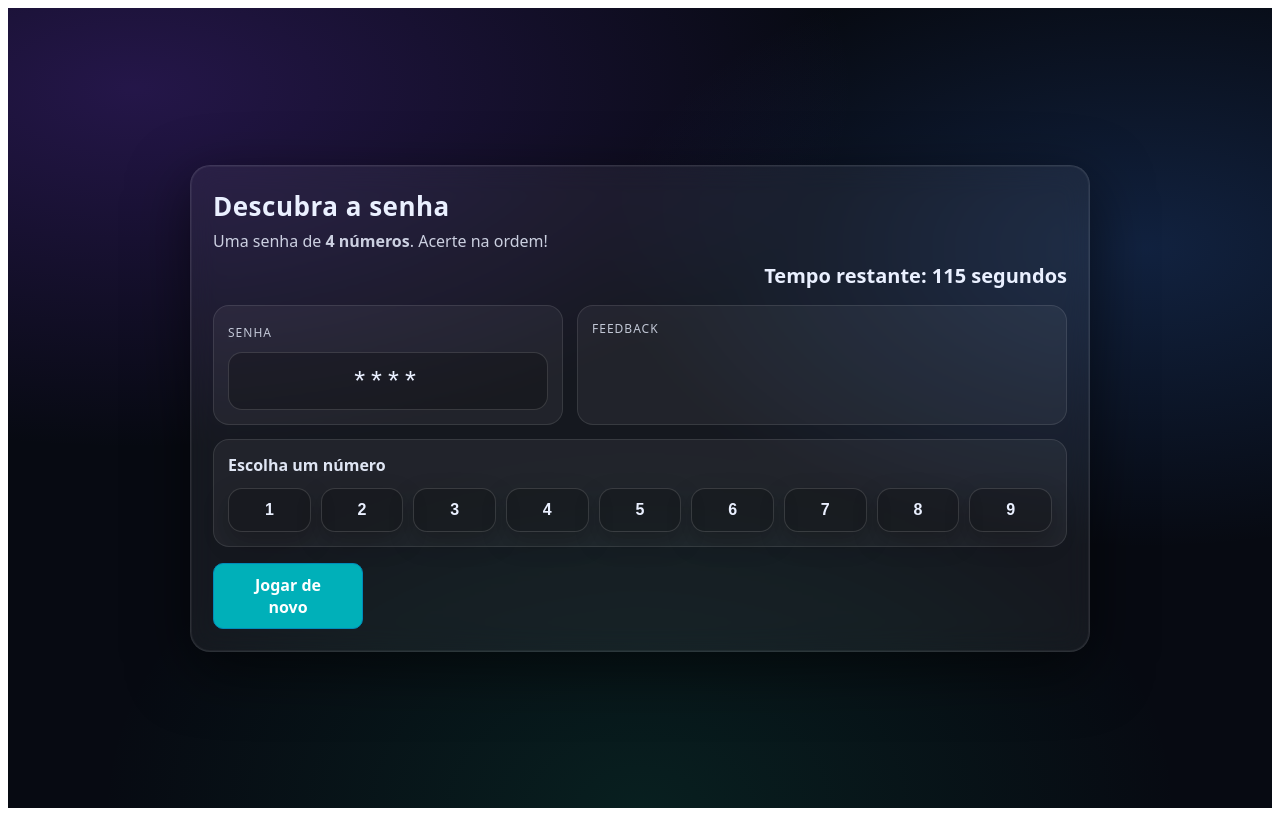
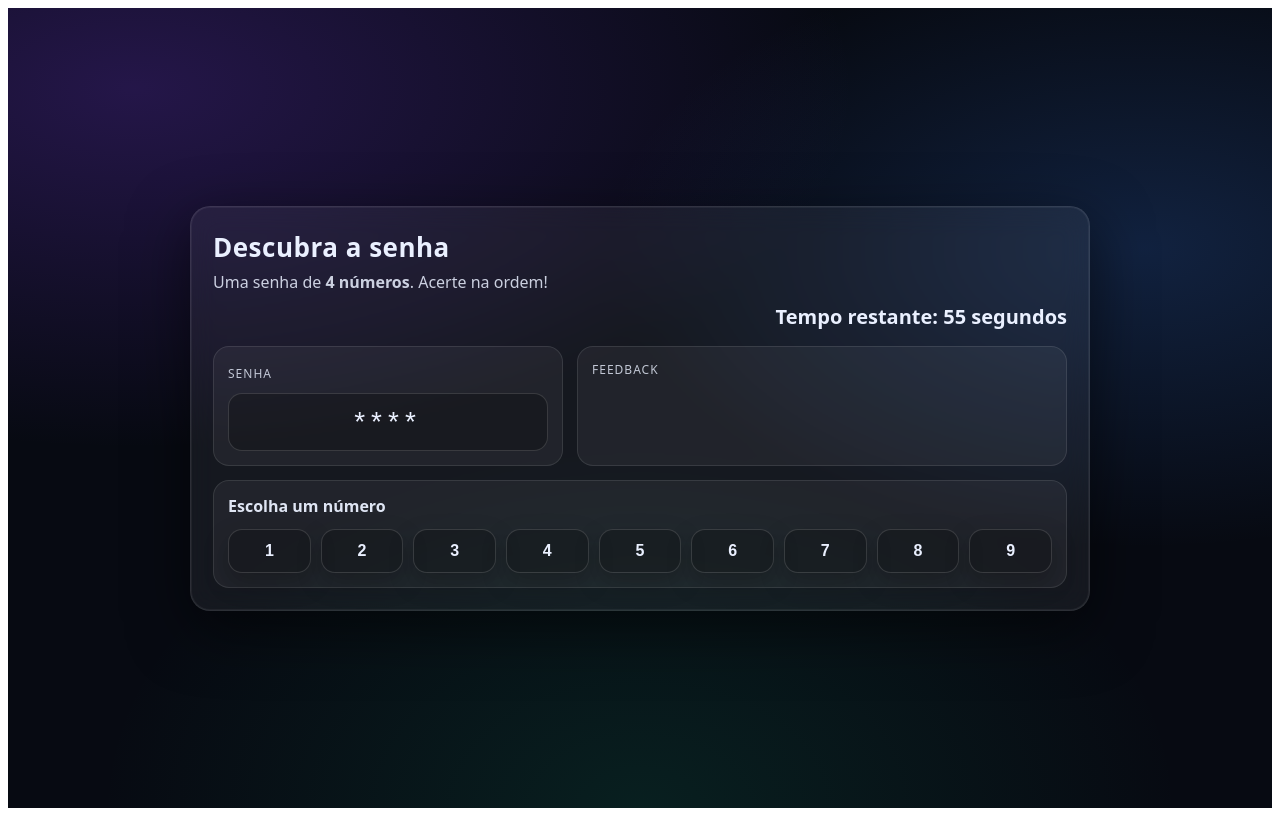
Before and after one commit to LuizFelipe99/secret-password-game, an Angular app: page / in a window 1280 px wide. Built offline with nearby package versions, Linux system fonts and the light colour scheme.

Commit message:
fix: timer and button for reset

```diff
--- a/src/app/components/home/home.component.html
+++ b/src/app/components/home/home.component.html
@@ -36,13 +36,13 @@
           class="num-btn"
           *ngFor="let val of numbers"
           (click)="verifyResult(val)"
-          [disabled]="isGameOver"
+           [disabled]="isGameOverBlockBtn"
         >
           {{ val }}
         </button>
       </div>
     </section>
-    <div class="btn-restart" *ngIf="showBtnRestartGame" (click)="restartGame()">
+    <div class="btn-restart" (click)="restartGame()" *ngIf="showBtnRestart">
       Jogar de novo
     </div>
   </div>
--- a/src/app/components/home/home.component.ts
+++ b/src/app/components/home/home.component.ts
@@ -12,11 +12,11 @@ export class HomeComponent {
   secret: number[] = [];
   msg: string[] = [];
   result: (number | '*')[] = ['*', '*', '*', '*'];
-  timeLeft: number = 120; // 2 minutos em segundos
+  timeLeft: number = 60; // 1 minuto em segundos
   timer: any;
   showWinModal = false;
-  showBtnRestartGame = true;
-  isGameOver = false;
+  isGameOverBlockBtn = false;
+  showBtnRestart = false;
 
   @ViewChild('logRef') logRef!: ElementRef<HTMLElement>;
 
@@ -43,7 +43,8 @@ export class HomeComponent {
   }
 
   private endGame() {
-    this.isGameOver = true;
+    this.isGameOverBlockBtn = true;
+    this.showBtnRestart = true;
     this.addMsg('⏰ O tempo acabou!');
     this.verifyEndGame();
   }
@@ -99,8 +100,7 @@ export class HomeComponent {
   verifyEndGame() {
     if (!this.result.includes('*')) {
       this.openWinModal();
-      this.showBtnRestartGame = true;
-
+      this.showBtnRestart = true;
     }
   }
 
@@ -110,8 +110,9 @@ export class HomeComponent {
   restartGame() {
     this.closeWinModal();
     this.startGame();
-    this.timeLeft = 120; // Reseta o tempo
+    this.timeLeft = 60; // Reseta o tempo
     this.startTimer(); // Reinicia o timer
-    this.showBtnRestartGame = false; // escondendo botao para inciar o jogo e ele sumir do front
+    this.isGameOverBlockBtn = false;
+    this.showBtnRestart = false;
   }
 }
```
